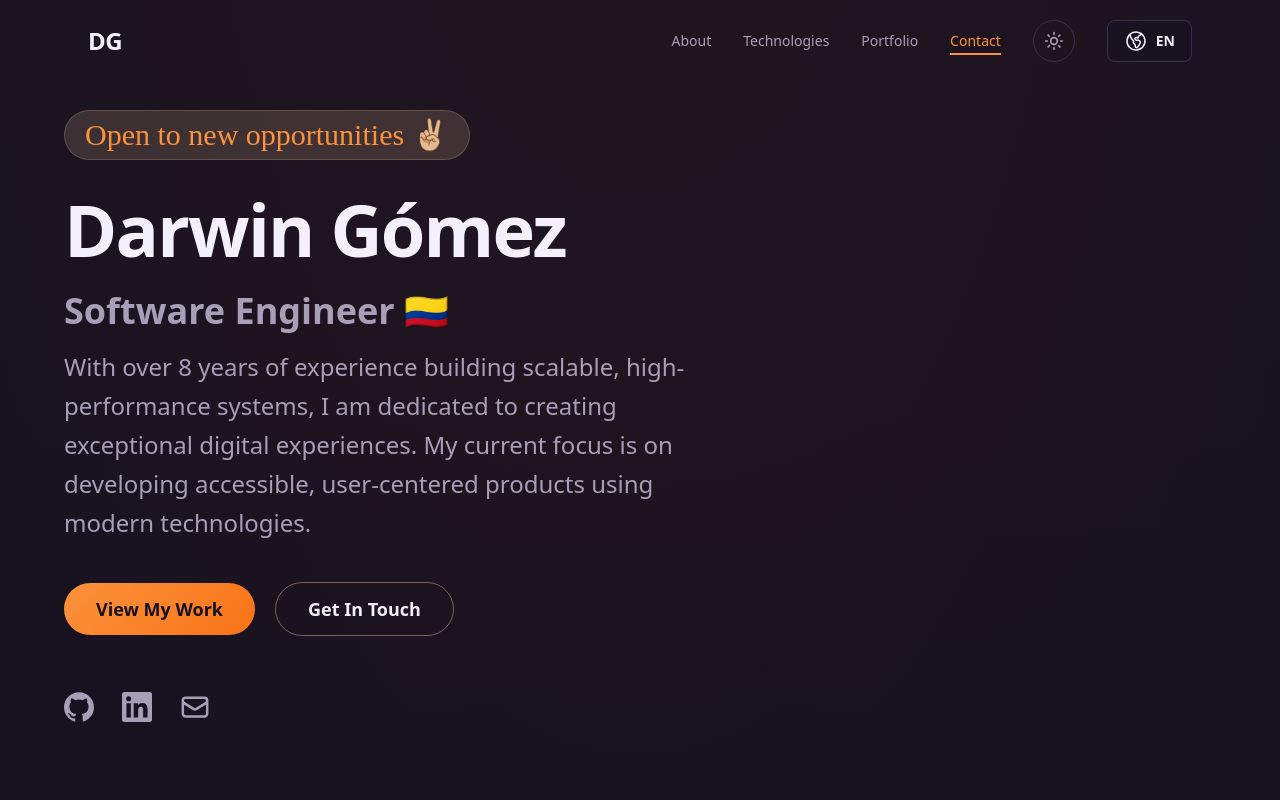
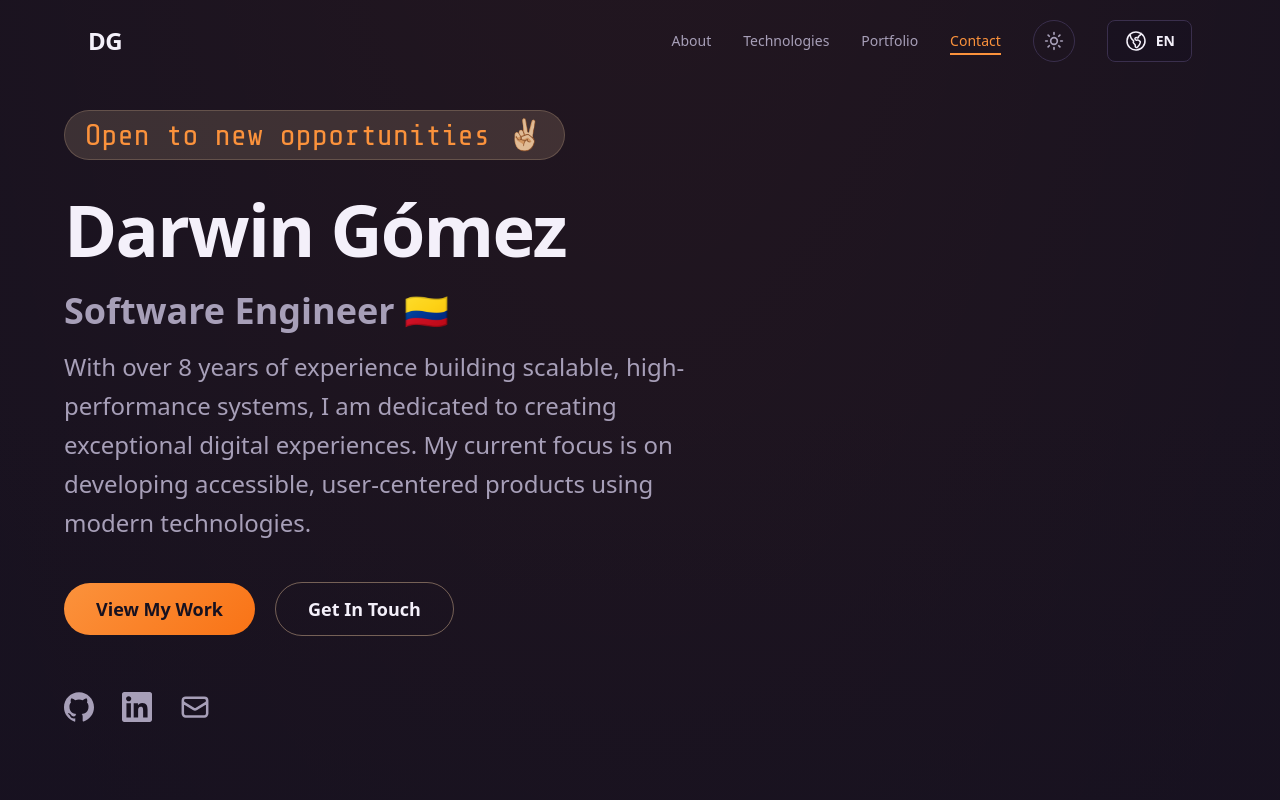
Before and after one commit to darwintnt/portfolio, a Vue app: page / in a window 1280 px wide. Shown: the top 800 px of the page. Built offline with nearby package versions, Linux system fonts and the light colour scheme.

Commit message:
feat(fonts): swap Caveat accent for Share Tech Mono

```diff
--- a/index.html
+++ b/index.html
@@ -24,7 +24,7 @@
     <!-- DNS prefetch para recursos externos -->
     <link rel="dns-prefetch" href="https://www.googletagmanager.com" />
 
-    <!-- Las fuentes (Quicksand + Caveat) se auto-alojan vía Fontsource (npm), importadas en src/style.css -->
+    <!-- Las fuentes (Quicksand + Share Tech Mono) se auto-alojan vía Fontsource (npm), importadas en src/main.js -->
 
     <!-- Favicon (añade tus propios favicons) -->
     <link rel="icon" type="image/svg+xml" href="/favicon.svg" />
--- a/package.json
+++ b/package.json
@@ -15,8 +15,8 @@
     "prepare": "husky install"
   },
   "dependencies": {
-    "@fontsource-variable/caveat": "^5.3.0",
     "@fontsource-variable/quicksand": "^5.3.0",
+    "@fontsource/share-tech-mono": "^5.3.0",
     "@tailwindcss/postcss": "^4.3.1",
     "@unhead/vue": "^3.1.6",
     "unhead": "^3.1.6",
--- a/src/main.js
+++ b/src/main.js
@@ -2,7 +2,7 @@ import { createApp, watch } from 'vue';
 import { createHead as unheadCreateHead } from '@unhead/vue/client';
 // Self-hosted fonts via Fontsource — loaded before style.css so @font-face rules are registered first
 import '@fontsource-variable/quicksand';
-import '@fontsource-variable/caveat';
+import '@fontsource/share-tech-mono';
 import './style.css';
 import App from './App.vue';
 import i18n from './i18n';
--- a/src/style.css
+++ b/src/style.css
@@ -18,7 +18,7 @@
   --color-ring: #fb923c;
 
   --font-sans: 'Quicksand Variable', ui-sans-serif, system-ui, sans-serif;
-  --font-accent: 'Caveat Variable', cursive;
+  --font-accent: 'Share Tech Mono', monospace;
 }
 
 /* Light theme — opt-in via `html.light` (set by pre-paint script in index.html).
@@ -53,7 +53,7 @@ body {
 }
 
 .font-accent {
-  font-family: 'Caveat Variable', cursive;
+  font-family: 'Share Tech Mono', monospace;
 }
 
 /* Text utilities */
```
Also changed, not shown: 1 other file (tests, documents, lock files or other folders).
